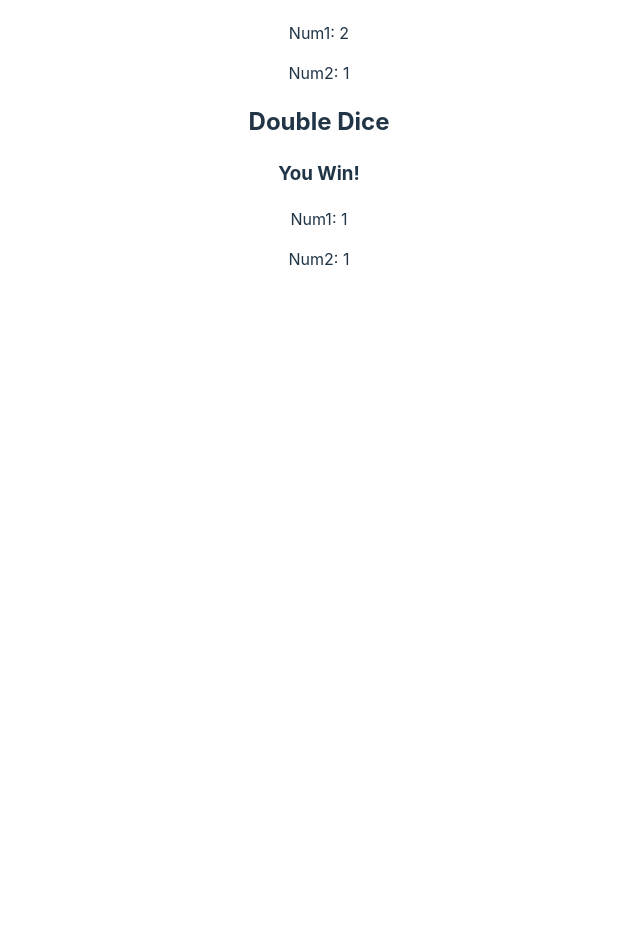
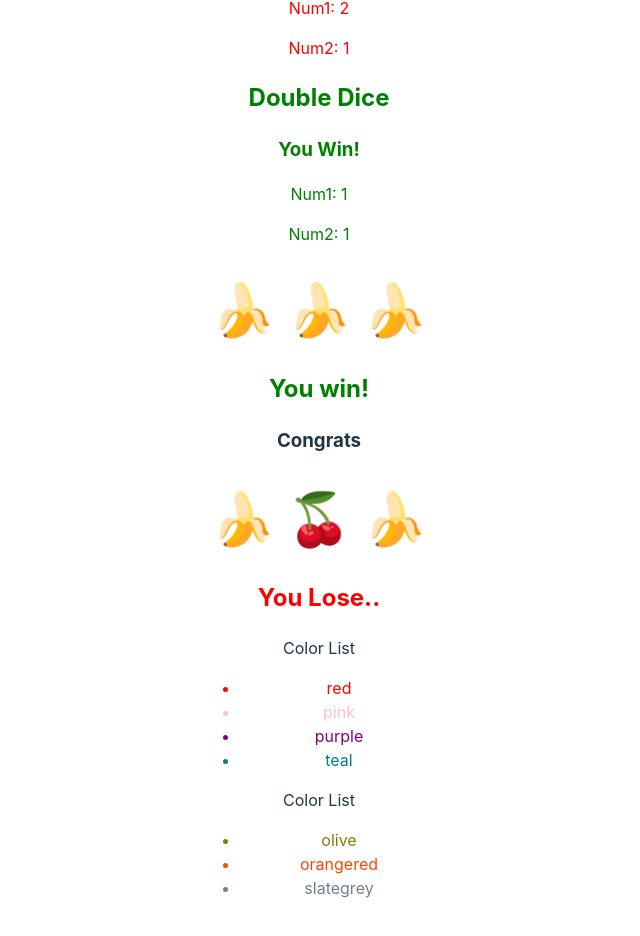
Before and after one commit to dongun1616/Web, a React (Vite) app in the folder React/first_reactApp/: page / in a window 1280 px wide. Shown: the part 354-1290 px from the top of the page, without its empty margins (321-961 px from the left). Before the commit the page ends 800 px from the top, so only its background shows below. Built offline with nearby package versions, Linux system fonts and the light colour scheme.

Commit message:
2024.03.27-1st_react_property_styles

```diff
--- a/React/first_reactApp/src/App.jsx
+++ b/React/first_reactApp/src/App.jsx
@@ -4,13 +4,24 @@ import Greeter from './Greeter';
 import Die from './Die';
 import ListPicker from './ListPicker';
 import DoubleDice from './DoubleDice';
+import Heading from './Heading';
+import ColorList from './ColorList';
+import Slot from './Slots';
 
 function App() {
   return (
     <div>
+      <Heading color='magenta' text="welcome!" fontSize="50px" />
+
       <DoubleDice />
       <DoubleDice />
       <DoubleDice />
+
+      <Slot val1="🍌" val2="🍌" val3="🍌" />
+      <Slot val1="🍌" val2="🍒" val3="🍌" />
+
+      <ColorList colors={["red", "pink", "purple", "teal"]} />
+      <ColorList colors={["olive", "orangered", "slategrey"]} />
       {/* <ListPicker values={[1, 2, 3]} />
       <ListPicker values={["a", "b", "c"]} />
       <Greeter person="Bill" from="Colt" />
--- /dev/null
+++ b/React/first_reactApp/src/ColorList.jsx
@@ -0,0 +1,8 @@
+export default function ColorList({ colors }) {
+    return (
+        <div>
+            <p>Color List</p>
+            <ul>{colors.map((c) => <li style={{ color: c }}>{c}</li>)}</ul>
+        </div>
+    )
+}
--- a/React/first_reactApp/src/DoubleDice.jsx
+++ b/React/first_reactApp/src/DoubleDice.jsx
@@ -1,11 +1,12 @@
 export default function DoubleDice() {
     const num1 = Math.floor(Math.random() * 3) + 1;
     const num2 = Math.floor(Math.random() * 3) + 1;
-    const result = num1 === num2 ? "You Win!" : "You Lose :("
+    const isWinner = num1 === num2;
+    const styles = { color: isWinner ? "green" : "red" }
     return (
-        <div>
+        <div className="DoubleDice" style={styles}>
             <h2>Double Dice</h2>
-            {num1 === num2 && <h3>You Win!</h3>}
+            {isWinner && <h3>You Win!</h3>}
             <p>Num1: {num1}</p>
             <p>Num2: {num2}</p>
         </div>
--- /dev/null
+++ b/React/first_reactApp/src/Heading.jsx
@@ -0,0 +1,3 @@
+export default function Heading({ color = 'olive', text, fontSize }) {
+    return <h1 style={{ color: color, fontSize }}>{text}</h1>
+}
--- /dev/null
+++ b/React/first_reactApp/src/Slots.jsx
@@ -0,0 +1,12 @@
+export default function Slot({ val1, val2, val3 }) {
+    const isWinner = val1 === val2 && val1 === val3
+    return (
+        <div>
+            <h1>
+                {val1} {val2} {val3}
+            </h1>
+            <h2 style={{ color: isWinner ? "green" : "red" }}>{isWinner ? "You win!" : "You Lose.."}</h2>
+            {isWinner && <h3>Congrats</h3>}
+        </div>
+    )
+}
```
